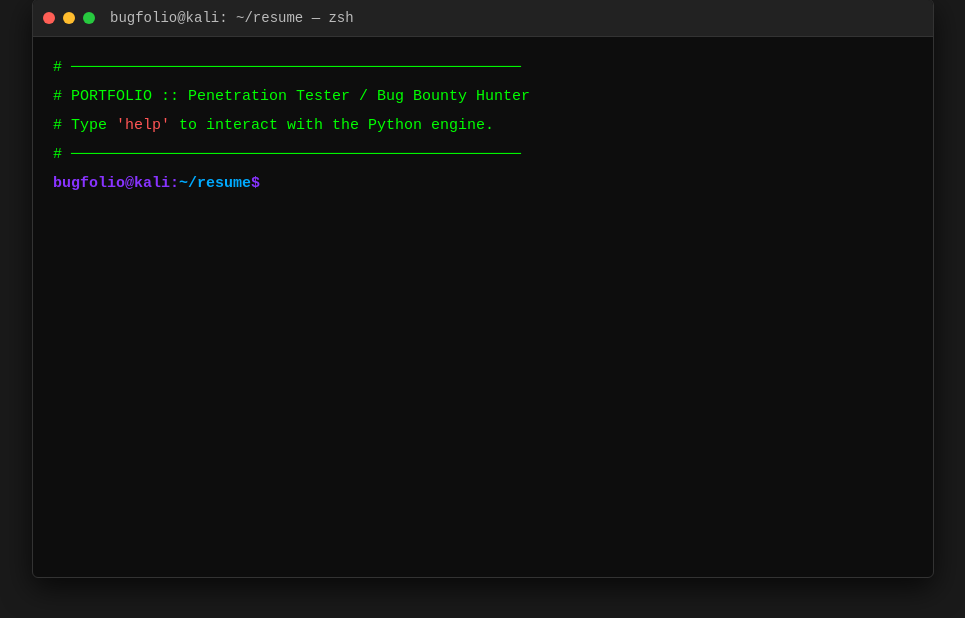
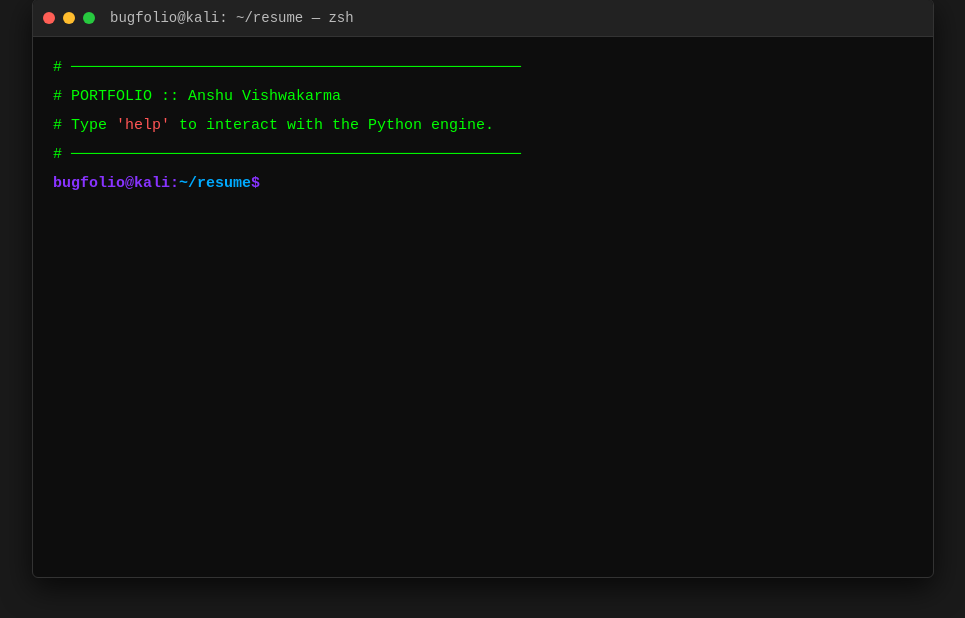
Before and after one commit to BugVe/BugFolio, a Flask app: page / in a window 1280 px wide. Shown: the part 21-639 px from the top of the page, without its empty margins (157-1122 px from the left). Run offline with Flask 3, Linux system fonts and the light colour scheme.

Commit message:
Initial commit: BugFolio of BugVee

```diff
--- a/templates/index.html
+++ b/templates/index.html
@@ -3,7 +3,7 @@
 <head>
     <meta charset="UTF-8">
     <meta name="viewport" content="width=device-width, initial-scale=1.0">
-    <title>pentest@kali: ~/resume</title>
+    <title>bugfolio@kali: ~/resume</title>
     <style>
         :root {
             --bg-color: #1a1a1a;
@@ -85,7 +85,7 @@
 
     <div class="terminal-body" id="terminalBody">
         <div class="output-line"># ──────────────────────────────────────────────────</div>
-        <div class="output-line"># PORTFOLIO :: Penetration Tester / Bug Bounty Hunter</div>
+        <div class="output-line"># PORTFOLIO :: Anshu Vishwakarma</div>
         <div class="output-line"># Type <span class="accent">'help'</span> to interact with the Python engine.</div>
         <div class="output-line"># ──────────────────────────────────────────────────</div>
 
```
